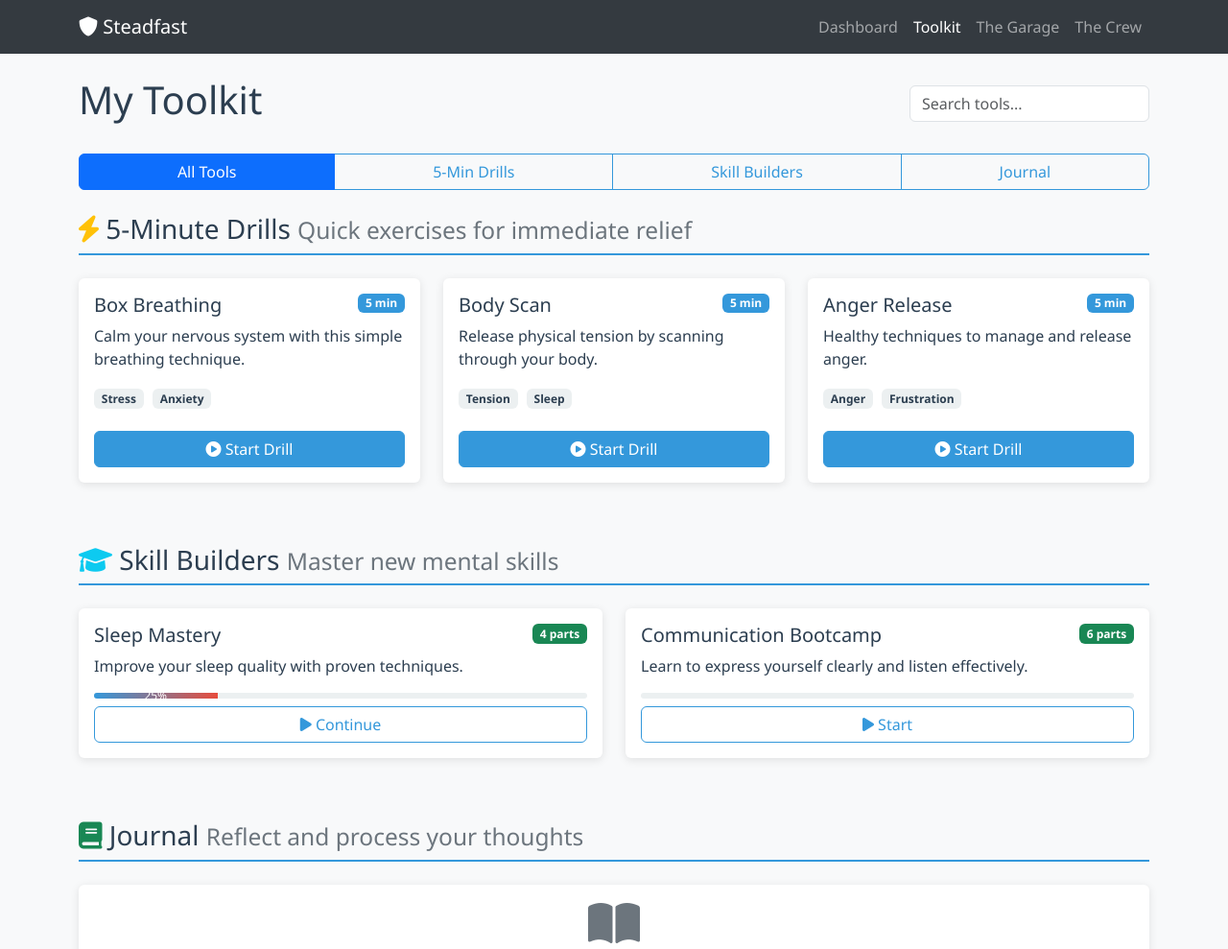
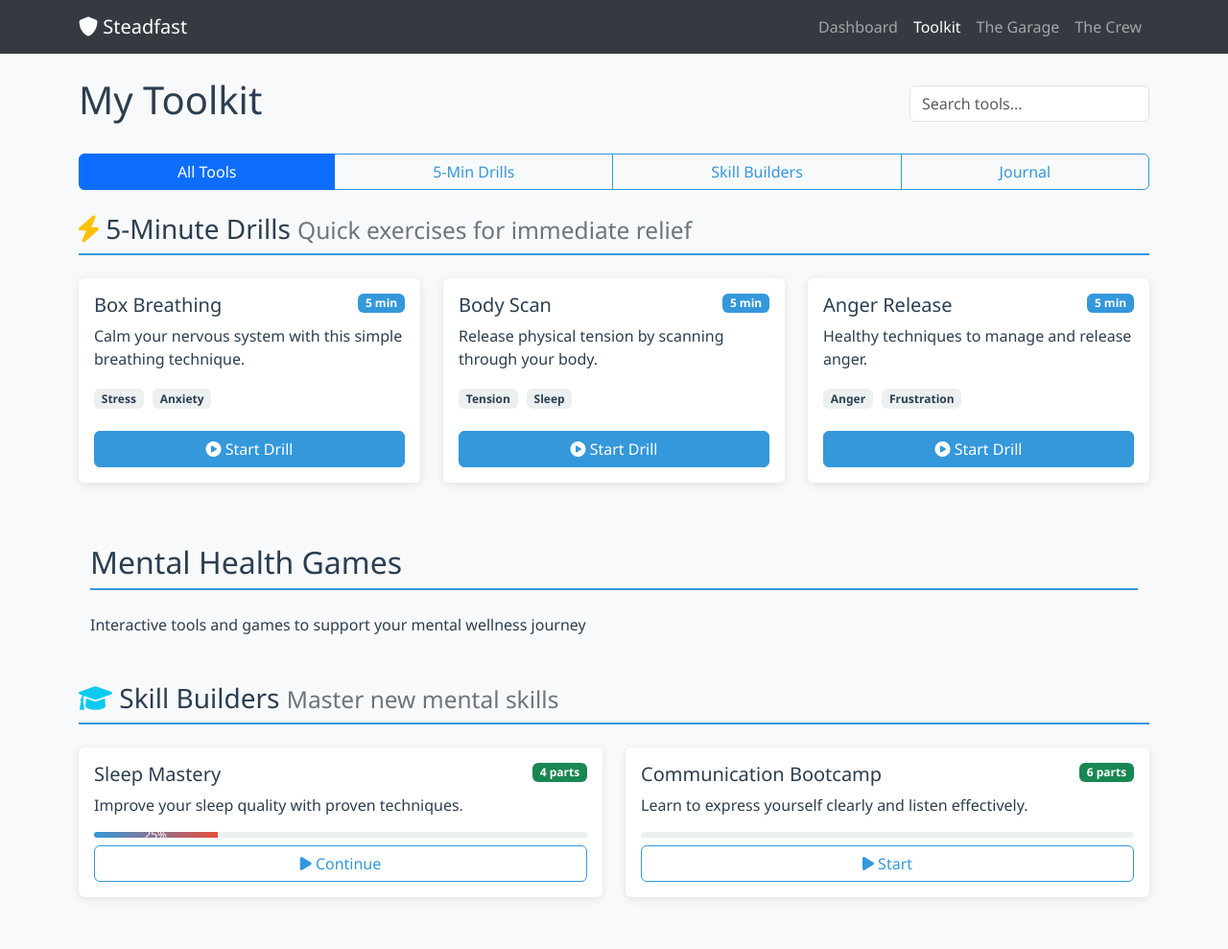
Before and after one commit to edm-ond/Steadfast-web, a plain HTML site: page toolkit.html in a window 1280 px wide. Shown: the top 989 px of the page at 96% size. Drawn offline with nearby package versions, Linux system fonts and the light colour scheme.

Commit message:
Add Mental Health Games section to toolkit.html
Added a new section for Mental Health Games with a title and subtitle.

```diff
--- a/toolkit.html
+++ b/toolkit.html
@@ -126,6 +126,16 @@
                 </div>
             </div>
         </section>
+            <!-- Add this after the Books section -->
+<section class="content-section">
+    <div class="container">
+        <h2 class="section-title">Mental Health Games</h2>
+        <p class="section-subtitle">Interactive tools and games to support your mental wellness journey</p>
+        <div class="games-grid" id="games-grid">
+            <!-- Games will be populated by JavaScript -->
+        </div>
+    </div>
+</section>
 
         <!-- Skill Builders Section -->
         <section class="tool-section mt-5" id="skills-section">
```
